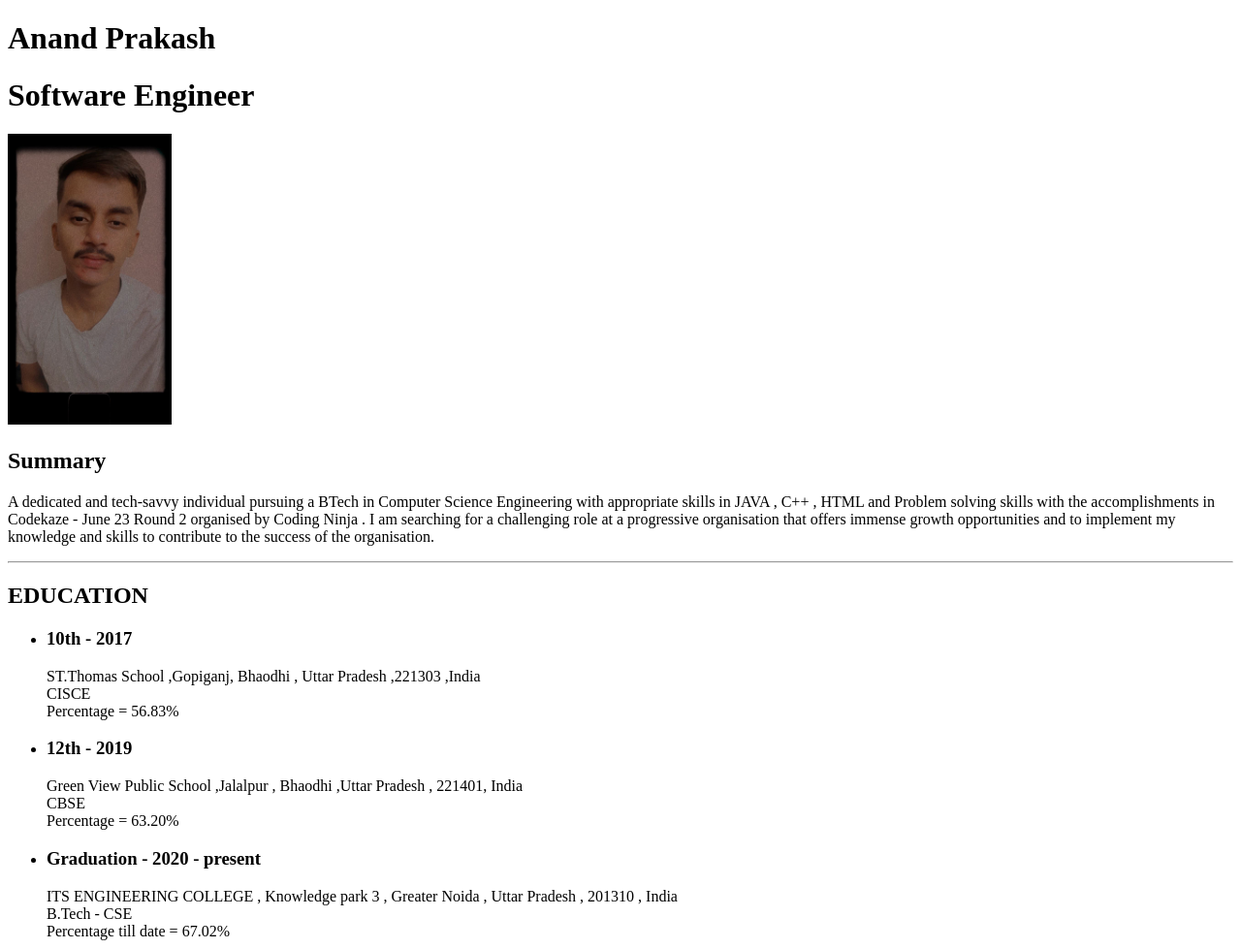
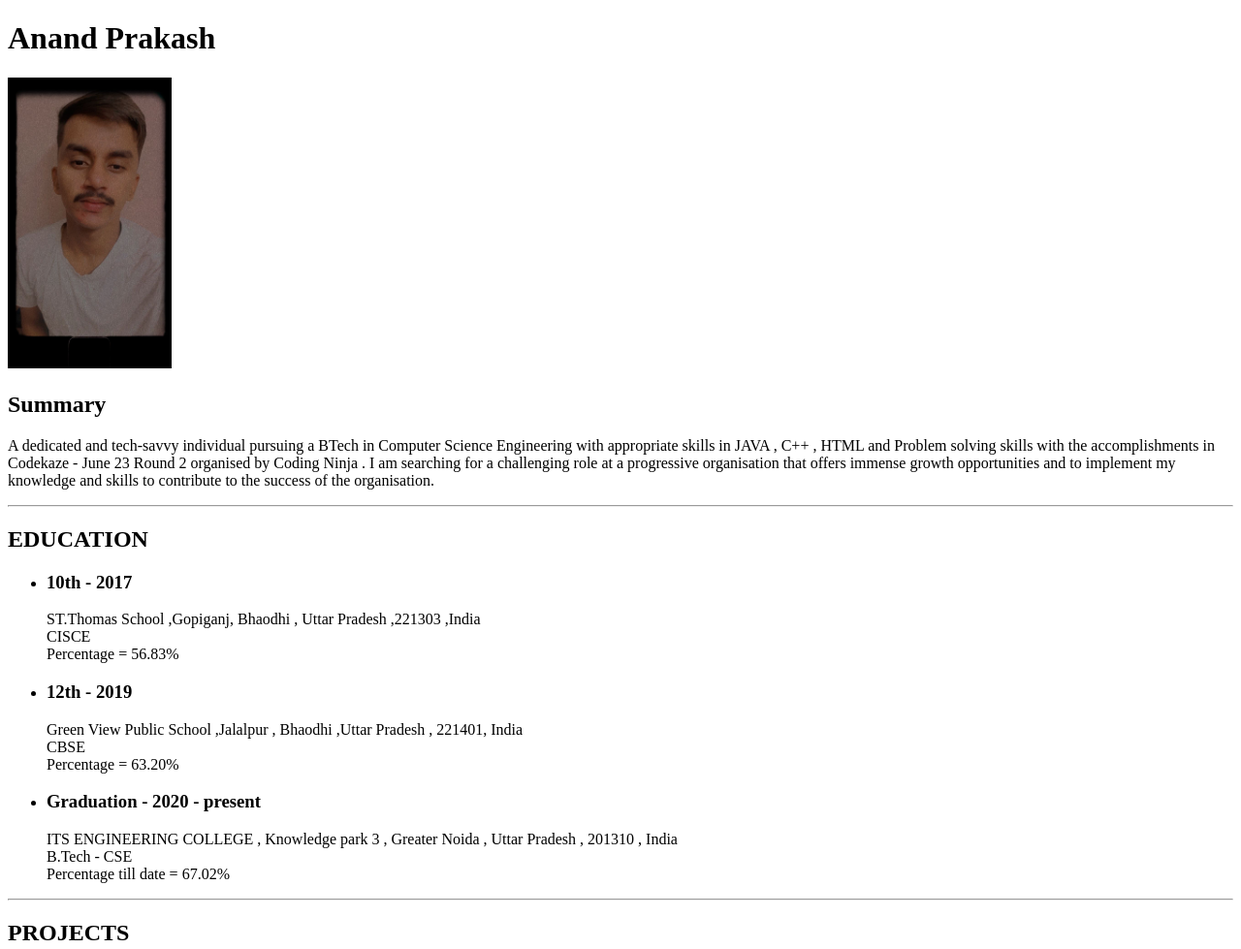
Before and after one commit to AnandPrakash21/My-Resume, a plain HTML site: page index.html in a window 1280 px wide. Shown: the top 979 px of the page at 97% size. Drawn offline with Linux system fonts and the light colour scheme.

Commit message:
Update index.html

```diff
--- a/index.html
+++ b/index.html
@@ -7,7 +7,7 @@
 </head>
 <body>
     <h1> Anand Prakash </h1>
-    <h1>Software Engineer</h1>
+<!--     <h1>Software Engineer</h1> -->
     <img src="./WhatsApp Image 2023-08-11 at 23.37.10.jpg" height="300" />
     <h2> Summary</h2>
     <p> A dedicated and tech-savvy individual pursuing a BTech in Computer Science Engineering with appropriate skills in JAVA , C++ , HTML and Problem solving skills with the accomplishments in Codekaze - June 23 Round 2 organised by Coding Ninja . I am searching for a challenging role at a progressive organisation that offers immense growth opportunities and to implement my knowledge and skills to contribute to the success of the organisation.
```
